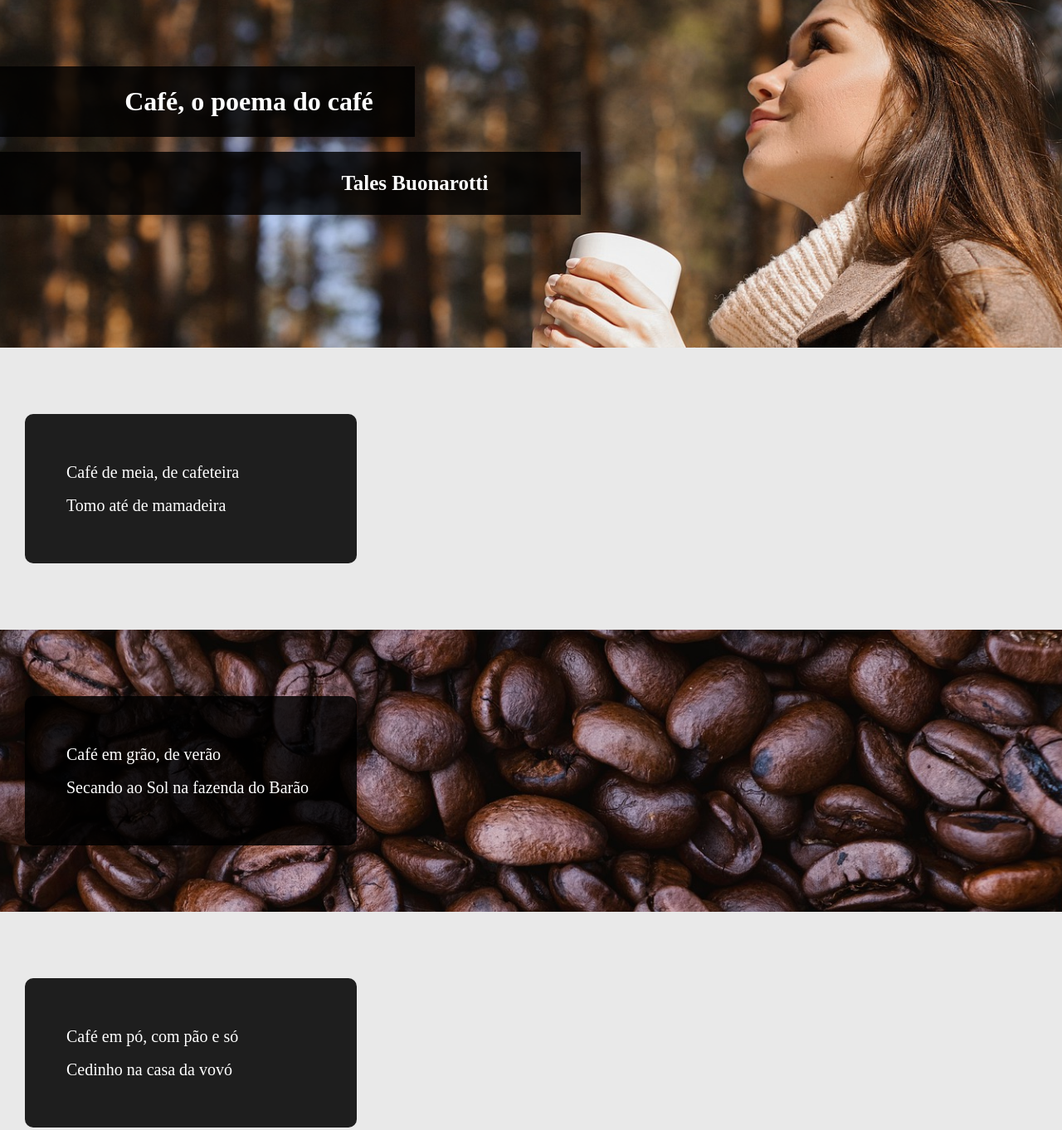
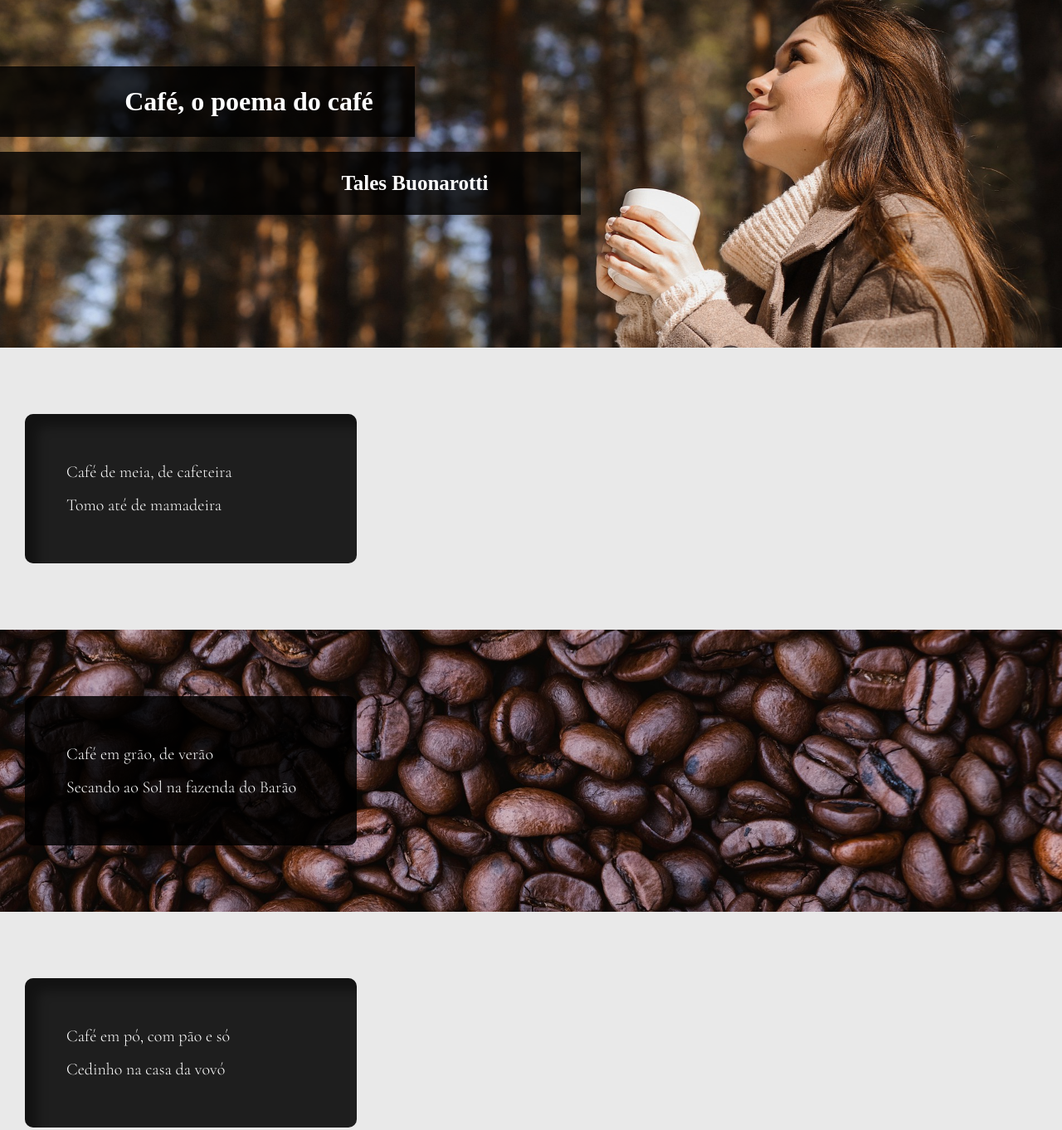
Before and after one commit to MatheusHubInfo/cafe, a plain HTML site: page index.html in a window 1280 px wide. Shown: the top 1362 px of the page at 83% size. Drawn offline with nearby package versions, Linux system fonts and the light colour scheme.

Commit message:
alteracoes nas imagens e fonte

```diff
--- a/style.css
+++ b/style.css
@@ -17,7 +17,7 @@ html, body{
     background-color: darkgray;
 }
 header{
-    background-size: 230vh;
+    background-size: cover;
     background-image: url(imagens/background002.jpg);
     background-position: 70% 25%;
     background-repeat: no-repat;
@@ -51,6 +51,7 @@ header a:hover, footer a:hover {
     text-decoration: underline;
 }
 section{
+    font-family: var(--fonte3);
     padding-left: 30px;
     padding-top: 5vh;
     padding-bottom: 5vh;
@@ -69,10 +70,11 @@ section.paragrafo01 > p {
     color: white;
     width: 300px;
     border-radius: 10px;
+    box-shadow: inset 15px 15px 13px 0px rgba(0, 0, 0, 0.39);
 }
 section.paragrafo02{
     background-attachment: fixed;
-    background-size: 230vh;
+    background-size: cover;
     background-image: url(imagens/background005.jpg);
     background-repeat: no-repeat;
     background-position: center center;
@@ -100,10 +102,11 @@ section.paragrafo03 > p {
     color: white;
     width: 300px;
     border-radius: 10px;
+    box-shadow: inset 15px 15px 13px 0px rgba(0, 0, 0, 0.39);
 }
 section.paragrafo04{
     background-attachment: fixed;
-    background-size: 230vh;
+    background-size: cover;
     background-image: url(imagens/background003.jpg);
     background-repeat: no-repeat;
     background-position: 70% 34%;
@@ -131,6 +134,7 @@ section.paragrafo05 > p {
     color: white;
     width: 300px;
     border-radius: 10px;
+    box-shadow: inset 15px 15px 13px 0px rgba(0, 0, 0, 0.39);
 }
 footer{
     background-color: black;
```
